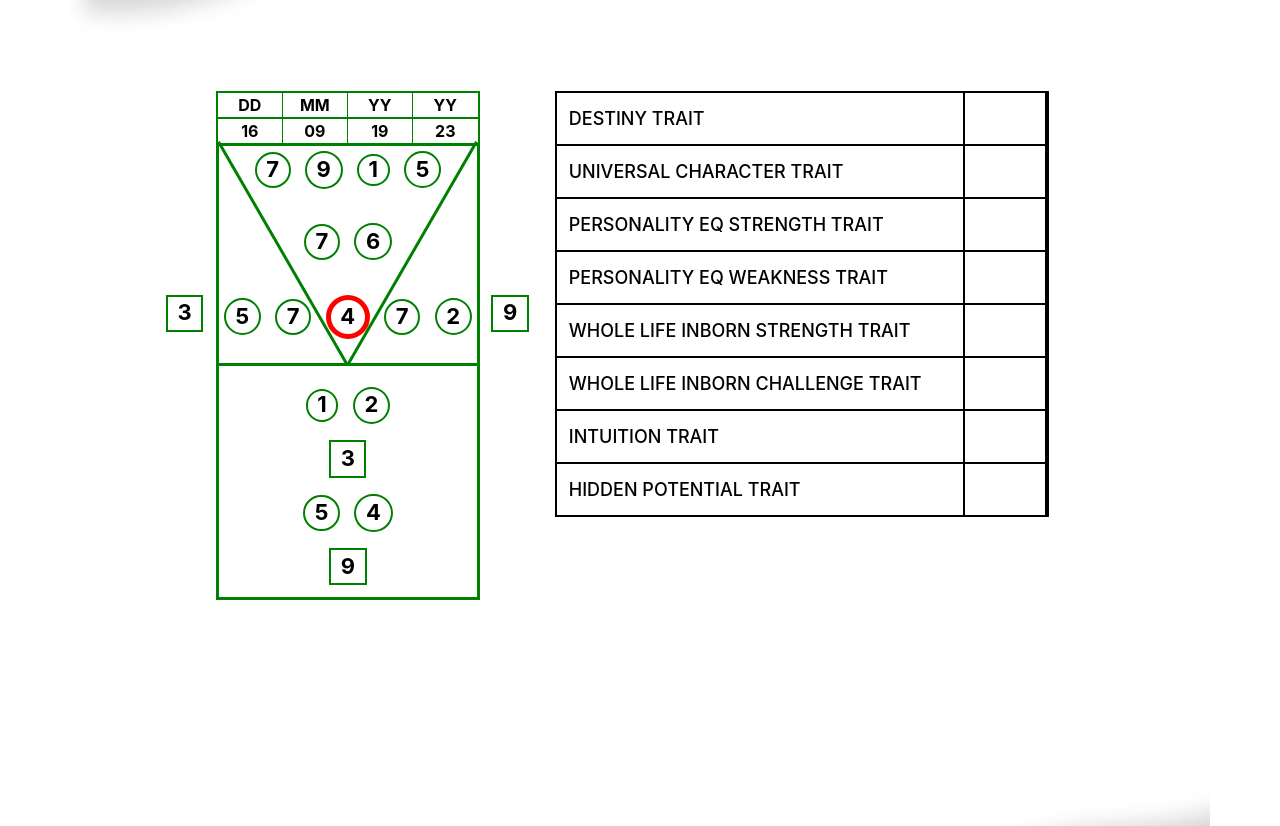
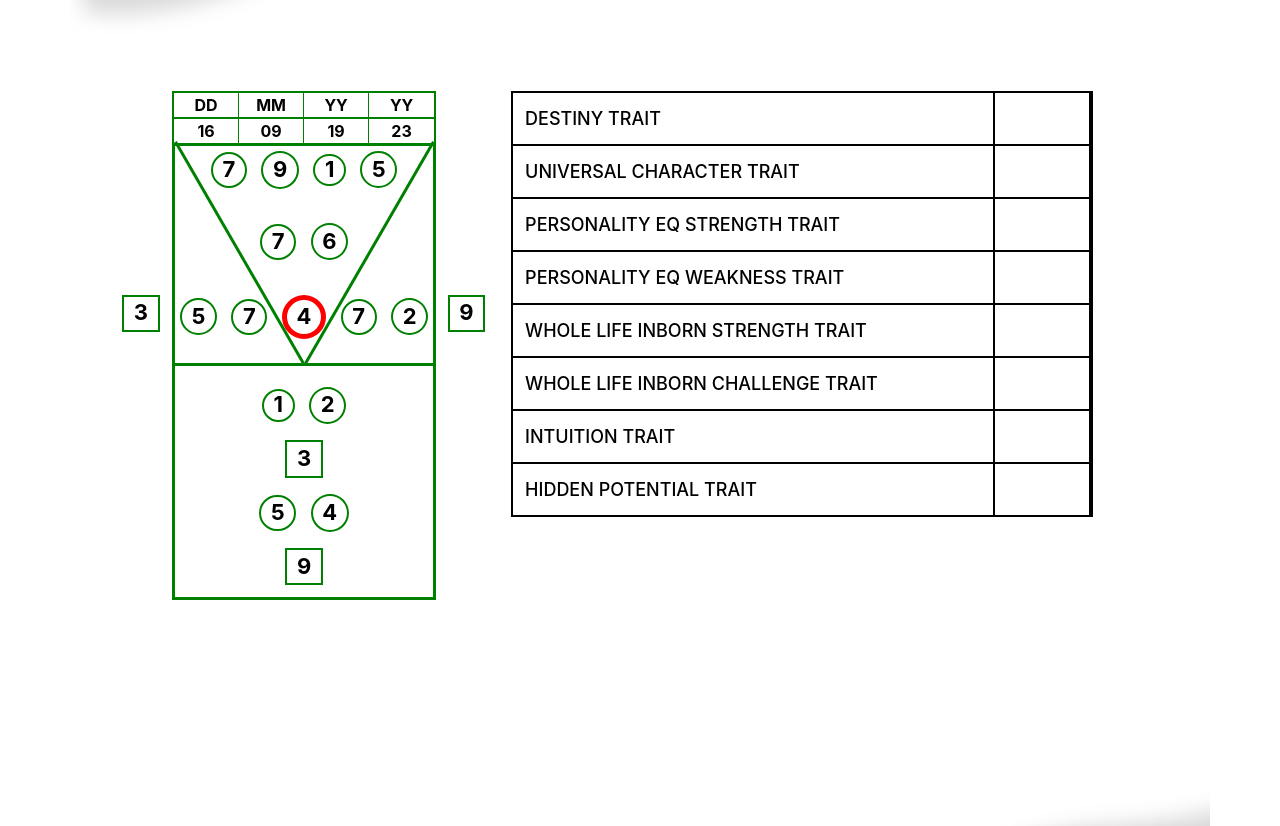
Before and after one commit to krthkbharadwaj/numbergame, a plain HTML site: page index.html in a window 1280 px wide. Shown: the part 1403-2229 px from the top of the page. Drawn offline with nearby package versions, Linux system fonts and the light colour scheme.

Commit message:
Fixing css issues

```diff
--- a/index.html
+++ b/index.html
@@ -248,7 +248,7 @@
                         </div>
                     </div>
 
-                    <div class="col-6">
+                    <div class="col-7">
                         <div class="chart-list">
                             <div class="row">
                                 <div class="col-10"><span>Destiny trait</span></div>
```
